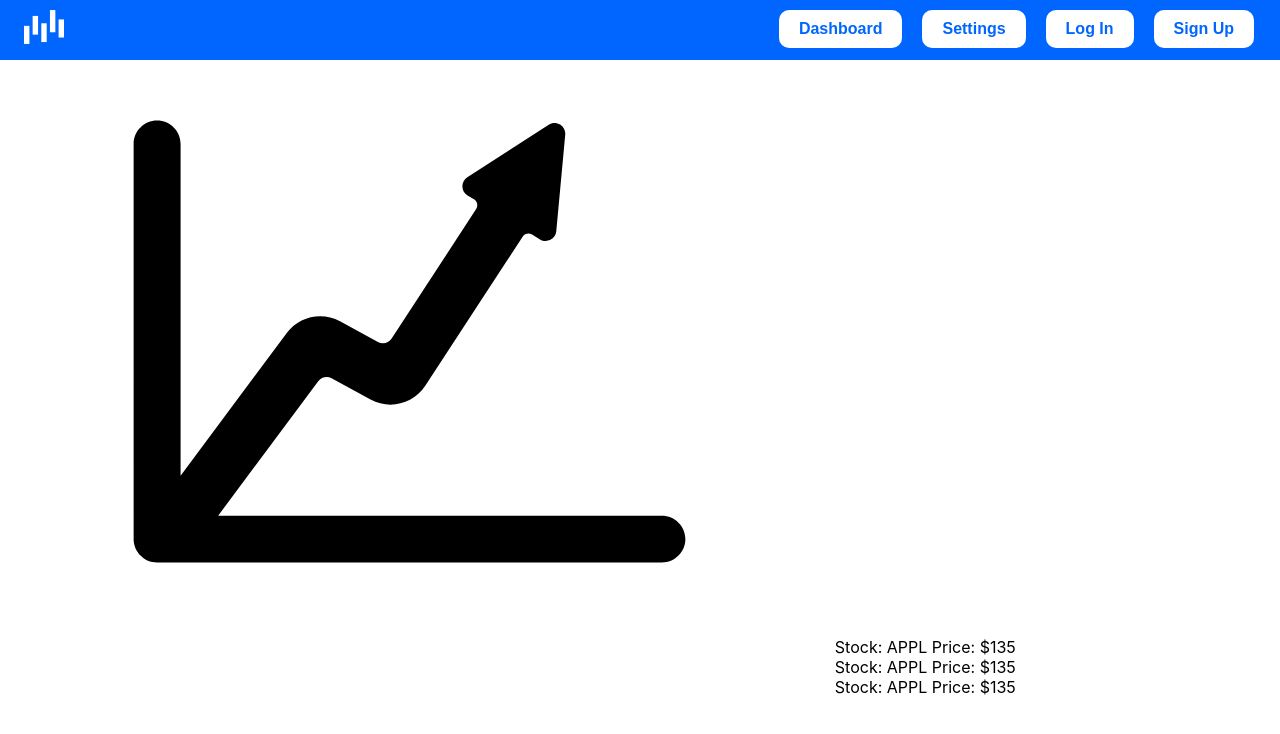
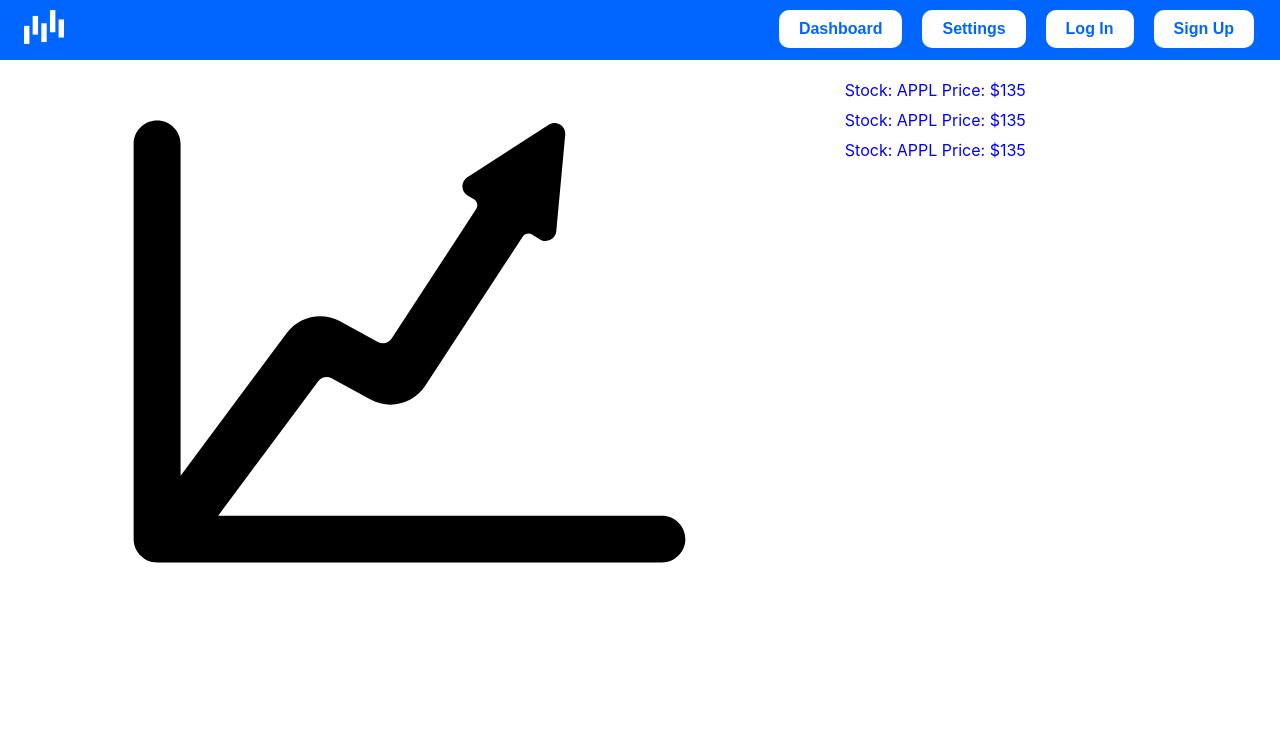
Before and after one commit to mobrien13/paper-trader, a React (Create React App) app in the folder paper-trader/: page /dashboard in a window 1280 px wide. Shown: the top 734 px of the page. Built offline with nearby package versions, Linux system fonts and the light colour scheme.

Commit message:
test
test

```diff
--- a/paper-trader/src/Components/Pages/Dashboard.css
+++ b/paper-trader/src/Components/Pages/Dashboard.css
@@ -1,15 +1,13 @@
 .rectangle{
     border-radius: 15px;
-    border: 2px soild black;
+    border: 10px soild black;
     margin: 10px;
-
-
+    color: blue;
 }
-
 .graph{
     width: 55%;
     height: 65%;
-
+    float:left;
 }
 
 .watchlist{
--- a/paper-trader/src/Components/Pages/Dashboard.js
+++ b/paper-trader/src/Components/Pages/Dashboard.js
@@ -2,6 +2,7 @@ import React from 'react';
 import './Dashboard.css';
 import './Pages.css';
 import graph from './graph.svg';
+// try unordred list
 
 function Dashboard() {
     return (
@@ -12,22 +13,22 @@ function Dashboard() {
 
         <div className='watchlist'>
           <div>
-            <container>
+            <Container>
               Stock: APPL
               Price: $135
-            </container>
+            </Container>
           </div>
           <div>
-            <container>
+            <Container>
               Stock: APPL
               Price: $135
-            </container>
+            </Container>
           </div>
           <div>
-            <container>
+            <Container>
               Stock: APPL
               Price: $135
-            </container>
+            </Container>
           </div>
         </div>
 
@@ -38,7 +39,7 @@ function Dashboard() {
 
   export default Dashboard;
 
-function container(props){
+function Container(props){
   return(
     <p className='rectangle'>{props.children}</p>
   );
```
